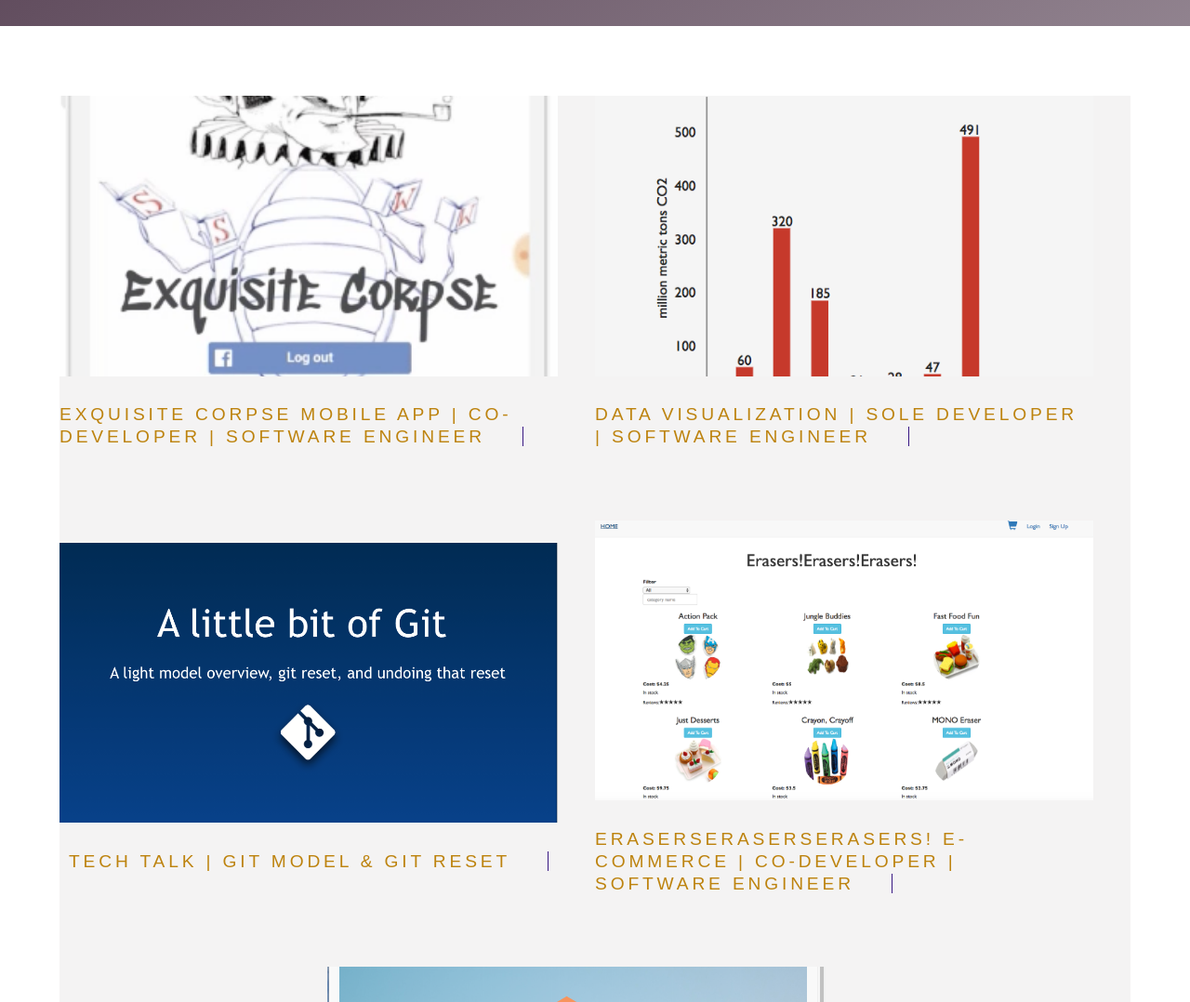
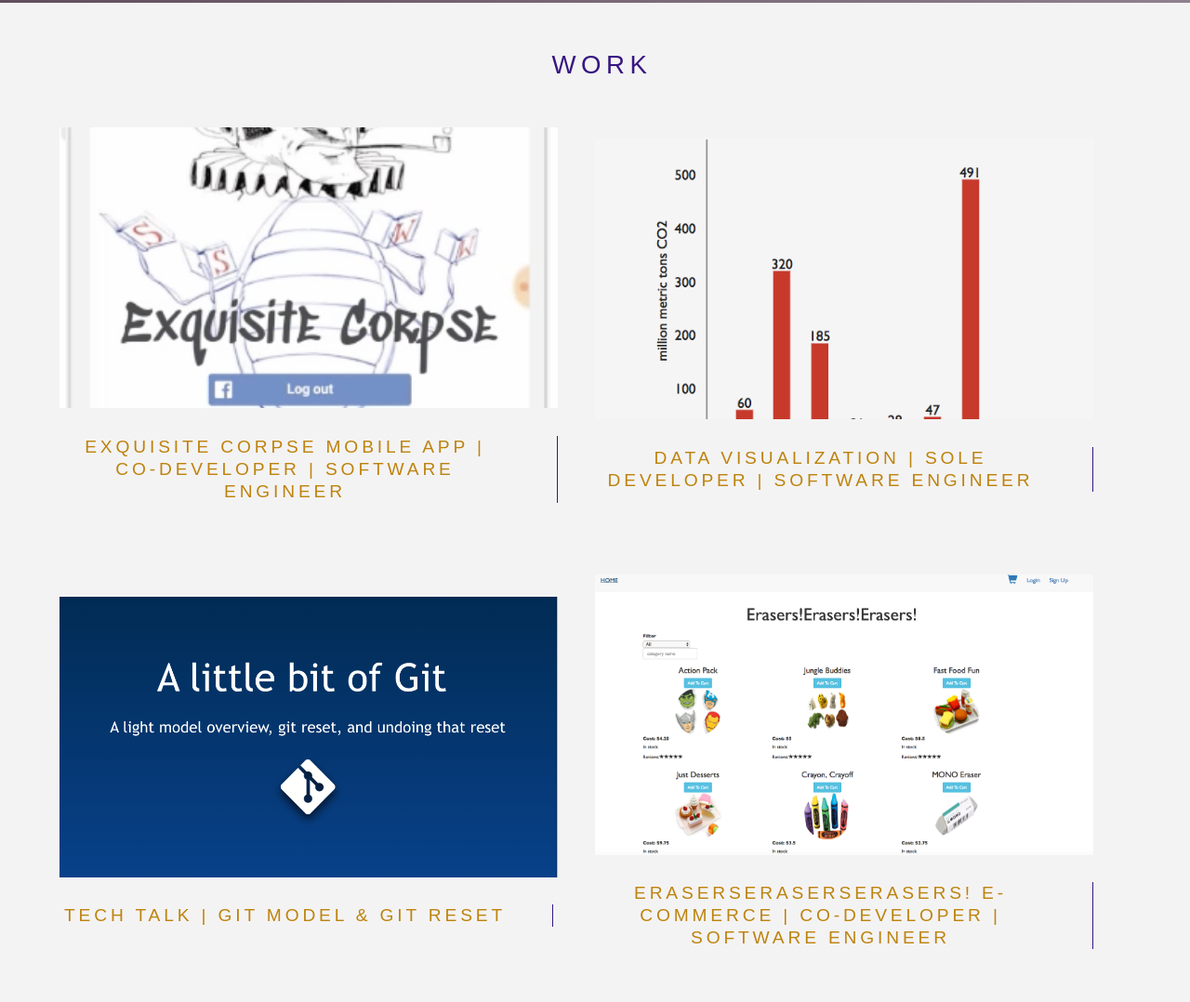
Before and after one commit to ljones87/personal-website, a React app: page / in a window 1280 px wide. Shown: the part 772-1850 px from the top of the page at 93% size. Built offline with nearby package versions, Linux system fonts and the light colour scheme; a web font is replaced by a local one.

Commit message:
(wip) finish projects section. Edit navbar.

```diff
--- a/app/Components/Intro.js
+++ b/app/Components/Intro.js
@@ -7,7 +7,7 @@ const Intro = () => {
       <p className="img-beach" />
       <div className="intro-container">
         <h1>Hello!</h1>
-        <h3>and welcome to my home (page)</h3>
+        <h3>and thank you for visiting</h3>
         <h4>
           My name is Lina and I am a fullstack web developer currently working
           in front-end engineering
--- a/app/Components/Navbar.js
+++ b/app/Components/Navbar.js
@@ -6,7 +6,6 @@ const Navbar = () => {
       <span className="H"><a href="#home">Home</a></span>
       <span className="P"><a href="#projects">Projects</a></span>
       <span className="T"><a href="#tech">Tech</a></span>
-      <span className="R"><a href="#resume">Resume</a></span>
       <span className="C">Contact</span>
 
     </span>
--- a/app/Components/Projects.js
+++ b/app/Components/Projects.js
@@ -5,8 +5,10 @@ import projects from "../../public/projectLinks.js";
 const Projects = () => {
   return (
     <section className="project-section">
+    <a name="projects" />
+      <h2 className="section-title">Work</h2>
       <div className="projects">
-        <a name="projects" />
+
         <div className="projects-container">
           {projects.map(project => (
             <div className="small-12 large-6">
--- a/app/styles/_font-color-palette.scss
+++ b/app/styles/_font-color-palette.scss
@@ -43,7 +43,7 @@ $DarkKhaki: #CBB55F;
 $darkOliveGreen:rgba(75, 77, 48, 0.685);
 $DarkKhaki:#948F53;
 $DarkOliveGreen:#76804D;
-
+$Maroon: rgb(54, 28, 50);
 
 
 $Julius: 'Julius Sans One', sans-serif;
@@ -51,3 +51,4 @@ $Forum: 'Forum', 'cursive';
 $Josefin: 'Josefin Slab', serif; /*300,400*/
 $JosefinSlab: 'Josefin Sans', sans-serif; /*300,400*/
 $Shadows: 'Shadows Into Light', 'cursive';
+$SansSerif: Brandon, sans-serif;
--- /dev/null
+++ b/app/styles/_projects-old.scss
@@ -0,0 +1,74 @@
+
+.projects {
+  height: 950px;
+  width: 100%;
+  padding-top: 100px;
+  margin-top: 5px;
+  background-size: 100%;
+  background-image: linear-gradient(to bottom right, rgba( 22, 54,127,.8), rgba(168,162,126,.7));
+  background-repeat: no-repeat;
+
+  .projects-container {
+    z-index: 2;
+    display: grid;
+    grid-template-columns: 10% 26% 26% 26% 10%;
+    grid-template-rows: 50px 300px 50px 50px 300px 50px;
+    grid-column-gap: 1%;
+    text-align: center;
+    .project-box-a {
+      z-index: 1;
+      grid-area: 1 / 2 / span 2 / 2;
+      background-size: 100%;
+      background-position-y: 80px;
+      height: 100%;
+      width: 100%;
+      background-image: url('/public/images/EC/HomeScreen.png');
+      background-repeat: no-repeat;
+
+      }
+
+      .project-box-b {
+        grid-column: 3 / span 1;
+        grid-row: 1/ span 2;
+        height: 100%;
+        width: 100%;
+        background-repeat: no-repeat;
+        background-position-y: 80px;
+        background-image: url('/public/images/dataVis.png');
+        background-size: 100%;
+      }
+      .project-box-c {
+        grid-column: 4 / span 1;
+        grid-row: 1/ span 2;
+        height: 100%;
+        width: 100%;
+        background-repeat: no-repeat;
+        background-position-y: 80px;
+        background-position-x: -10px;
+        background-size: 110%;
+        background-image: url('/public/images/techTalk.png');
+      }
+      .project-box-d {
+        grid-column: 2 / span 1;
+        grid-row: 4/ span 2;
+        height: 100%;
+        width: 100%;
+        background-size: 130%;
+        background-position-y: 80px;
+        background-position-x: -30px;
+        background-repeat: no-repeat;
+        background-image: url('/public/images/erasers.png');
+      }
+      .project-box-e {
+        grid-column: 3 / span 1;
+        grid-row: 4/ span 2;
+        height: 100%;
+        width: 100%;
+        background-size: 110%;
+        background-position-y: 80px;
+        background-position-x: -10px;
+        background-repeat: no-repeat;
+        background-image: url('/public/images/rebric.png');
+      }
+    }
+  }
--- a/app/styles/_projects.scss
+++ b/app/styles/_projects.scss
@@ -1,74 +1,117 @@
+section {
+  background: #f4f3f3;
+  color: #707070;
+  position: relative;
+  z-index: 1;
+  text-align: center;
+  .section-title {
+    font-size: calc(22.8px + .375vw);
+    font-family: Brandon,sans-serif;
+    font-weight: 300;
+    font-style: normal;
+    letter-spacing: .2em;
+    line-height: 1.25;
+    text-transform: uppercase;
+    padding: 50px 50px 50px 65px;
+    color: $purple-1;
+  }
+  &.project-section {
+    min-height: 100vh;
 
-.projects {
-  height: 950px;
-  width: 100%;
-  padding-top: 100px;
-  margin-top: 5px;
-  background-size: 100%;
-  background-image: linear-gradient(to bottom right, rgba( 22, 54,127,.8), rgba(168,162,126,.7));
-  background-repeat: no-repeat;
+    .projects-container {
+      width: 90%;
+      .large-6 {
+        padding-right: 40px!important;
+        padding-bottom: 40px!important;
+      // @media print, screen and (min-width: 64em) {
+          -webkit-box-flex: 0;
+          -ms-flex: 0 0 50%;
+          flex: 0 0 50%;
+          max-width: 50%;
+        //}
+      }
+      .small-12 {
+        @media print, screen and (max-width: 64em) {
+          padding: 0 40px 40px 0;
+          -webkit-box-flex: 0;
+          -ms-flex: 0 0 100%;
+          flex: 0 0 100%;
+          max-width: 100%;
+        }
+      }
+    }
 
-  .projects-container {
-    z-index: 2;
-    display: grid;
-    grid-template-columns: 10% 26% 26% 26% 10%;
-    grid-template-rows: 50px 300px 50px 50px 300px 50px;
-    grid-column-gap: 1%;
-    text-align: center;
-    .project-box-a {
-      z-index: 1;
-      grid-area: 1 / 2 / span 2 / 2;
-      background-size: 100%;
-      background-position-y: 80px;
-      height: 100%;
-      width: 100%;
-      background-image: url('/public/images/EC/HomeScreen.png');
-      background-repeat: no-repeat;
+  .projects {
+    margin-left: auto;
+    margin-right: auto;
+    max-width: 1440px;
+    .projects-container {
+      display: flex;
+      -webkit-box-orient: horizontal;
+      -webkit-box-direction: normal;
+      -ms-flex-flow: row wrap;
+      flex-flow: row wrap;
 
+    }
+    .project-image {
+      padding-bottom: 56.28571429%;
+      background: 10% no-repeat;
+      background-size: cover;
+      display: block;
+      position: relative;
+      //background-repeat: no-repeat;
+      &.a {
+        background-image: url('/public/images/EC/HomeScreen.png');
       }
-
-      .project-box-b {
-        grid-column: 3 / span 1;
-        grid-row: 1/ span 2;
-        height: 100%;
-        width: 100%;
-        background-repeat: no-repeat;
-        background-position-y: 80px;
+      &.b {
         background-image: url('/public/images/dataVis.png');
-        background-size: 100%;
       }
-      .project-box-c {
-        grid-column: 4 / span 1;
-        grid-row: 1/ span 2;
-        height: 100%;
-        width: 100%;
-        background-repeat: no-repeat;
-        background-position-y: 80px;
-        background-position-x: -10px;
-        background-size: 110%;
+      &.c {
         background-image: url('/public/images/techTalk.png');
       }
-      .project-box-d {
-        grid-column: 2 / span 1;
-        grid-row: 4/ span 2;
-        height: 100%;
-        width: 100%;
-        background-size: 130%;
-        background-position-y: 80px;
-        background-position-x: -30px;
-        background-repeat: no-repeat;
+      &.d {
         background-image: url('/public/images/erasers.png');
       }
-      .project-box-e {
-        grid-column: 3 / span 1;
-        grid-row: 4/ span 2;
-        height: 100%;
-        width: 100%;
-        background-size: 110%;
-        background-position-y: 80px;
-        background-position-x: -10px;
-        background-repeat: no-repeat;
+      &.e {
         background-image: url('/public/images/rebric.png');
       }
     }
+    header {
+      display: flex;
+      -webkit-box-orient: horizontal;
+      -webkit-box-direction: normal;
+      margin-right: 0;
+      margin-left: 0;
+      -webkit-box-align: center;
+      -ms-flex-align: center;
+      align-items: center;
+      margin-top: calc(14.2px + 1.1875vw) !important;
+      padding-bottom: 7%;
+      -webkit-box-pack: justify;
+      -ms-flex-pack: justify;
+      justify-content: space-between;
+      h3.project-title {
+        font-size: calc(17.6px + .125vw);
+        //font-weight: 400;
+        font-family: Brandon, sans-serif;
+        font-weight: 300;
+        font-style: normal;
+        letter-spacing: .2em;
+        line-height: 1.25;
+        text-transform: uppercase;
+        padding-right: 50px;
+        border-right: 1px solid $purple-1;
+        a {
+          margin: 0;
+          padding: 0;
+          border: 0;
+          font-size: 100%;
+          font: inherit;
+          vertical-align: baseline;
+          text-decoration: none;
+        }
+      }
+    }
   }
+}
+}
--- a/app/styles/_projects2.scss
+++ /dev/null
@@ -1,107 +0,0 @@
-section {
-  background: #f4f3f3;
-  color: #707070;
-  position: relative;
-  z-index: 1;
-  width: 90%;
-  height: fit-content;
-  &.project-section {
-    min-height: 100vh;
-
-    .large-6 {
-      padding-right: 40px!important;
-      padding-bottom: 40px!important;
-     // @media print, screen and (min-width: 64em) {
-        -webkit-box-flex: 0;
-        -ms-flex: 0 0 50%;
-        flex: 0 0 50%;
-        max-width: 50%;
-      //}
-    }
-    .small-12 {
-      @media print, screen and (max-width: 64em) {
-        padding: 0 40px 40px 0;
-        -webkit-box-flex: 0;
-        -ms-flex: 0 0 100%;
-        flex: 0 0 100%;
-        max-width: 100%;
-      }
-    }
-  }
-
-  .projects {
-    margin-left: auto;
-    margin-right: auto;
-    max-width: 1440px;
-    .projects-container {
-      display: flex;
-      -webkit-box-orient: horizontal;
-      -webkit-box-direction: normal;
-      -ms-flex-flow: row wrap;
-      flex-flow: row wrap;
-
-    }
-    .project-image {
-      padding-bottom: 56.28571429%;
-      background: 10% no-repeat;
-      background-size: cover;
-      display: block;
-      position: relative;
-      //background-repeat: no-repeat;
-      &.a {
-        background-image: url('/public/images/EC/HomeScreen.png');
-      }
-      &.b {
-        background-image: url('/public/images/dataVis.png');
-      }
-      &.c {
-        background-image: url('/public/images/techTalk.png');
-      }
-      &.d {
-        background-image: url('/public/images/erasers.png');
-      }
-      &.e {
-        background-image: url('/public/images/rebric.png');
-      }
-
-
-    }
-    header {
-      display: flex;
-      -webkit-box-orient: horizontal;
-      -webkit-box-direction: normal;
-      margin-right: 0;
-      margin-left: 0;
-      -webkit-box-align: center;
-      -ms-flex-align: center;
-      align-items: center;
-      margin-top: calc(14.2px + 1.1875vw) !important;
-      padding-bottom: 7%;
-      -webkit-box-pack: justify;
-      -ms-flex-pack: justify;
-      justify-content: space-between;
-    h3.project-title {
-      font-size: calc(17.6px + .125vw);
-      //font-weight: 400;
-      font-family: Brandon, sans-serif;
-      font-weight: 300;
-      font-style: normal;
-      letter-spacing: .2em;
-      line-height: 1.25;
-      text-transform: uppercase;
-      a {
-        margin: 0;
-        padding: 0;
-        border: 0;
-        font-size: 100%;
-        font: inherit;
-        padding-right: 40px;
-        vertical-align: baseline;
-          text-decoration: none;
-          border-right: 1px solid $purple-1;
-
-      }
-    }
-    }
-  }
-}
--- a/app/styles/index.scss
+++ b/app/styles/index.scss
@@ -3,7 +3,6 @@
   'base',
   'intro',
   'navbar',
-  //'projects',
-  'projects2',
+  'projects',
   'tech',
   'video';
```
Also changed, not shown: app/styles/_intro.scss (+11 -9 lines), app/styles/_navbar.scss (+5 -8 lines), app/styles/_tech.scss (+2 -5 lines).
